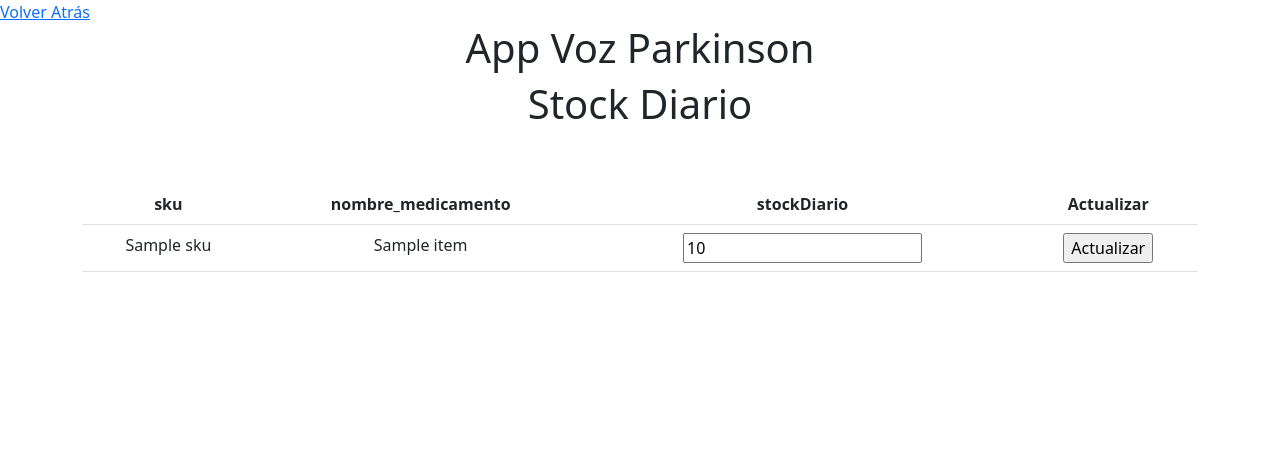
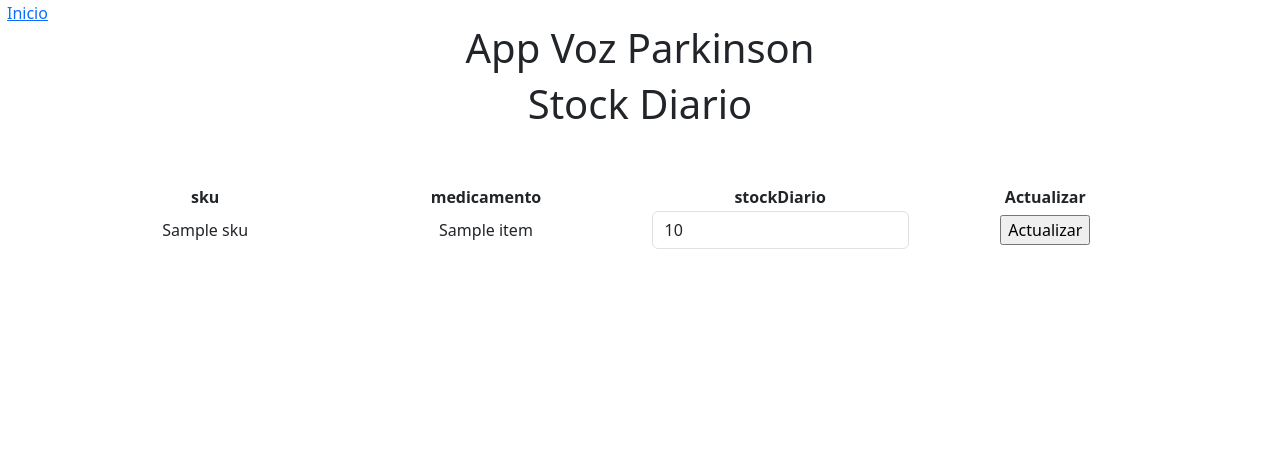
Before and after one commit to Edo-Andres/Permify_practica_EE, a Django app: page /diario/ in a window 1280 px wide. Shown: the top 471 px of the page. Run offline with Django 4.2, Linux system fonts and the light colour scheme; tables that the repository leaves empty hold one stand-in row (values such as "Sample post"); a database or web service that is not in the repository returns one stand-in record (values such as "Sample title"); data that the repository does not hold is empty; some libraries are stand-ins or nearby versions.

Commit message:
put&urls

```diff
--- a/Proyecto/urls.py
+++ b/Proyecto/urls.py
@@ -14,21 +14,11 @@ Including another URLconf
     2. Add a URL to urlpatterns:  path('blog/', include('blog.urls'))
 """
 from django.contrib import admin
-from django.urls import path
-from registro import views
+from django.urls import path, include
+# from registro import views
 
 urlpatterns = [
     path('admin/', admin.site.urls),
-    path('', views.home, name='home'),
-    path('inicioEmpleado/', views.inicioEmpleado, name='inicioEmpleado'),
-    path('inicioGerente/', views.inicioGerente, name='inicioGerente'),
-    path('signin/', views.signin, name='signin'),
-    path('signup/', views.signup, name='signup'),
-    path('diario/', views.diario, name='diario'),
-    path('semanal/', views.semanal, name='semanal'),
-    path('update_stock/', views.update_stock, name='update_stock'),
-    path('putDiario/', views.putDiario, name='putDiario'),
-    path('sucursales/', views.get_sucursales, name='sucursales'),
-    path('tipoStock/', views.tipoStock, name='tipoStock'),
-    path('diarioSucursal/', views.diarioSucursal, name='diarioSucursal'),
+    path('', include('registro.urls')),
+
 ]
--- a/registro/templates/base.html
+++ b/registro/templates/base.html
@@ -8,9 +8,14 @@
     <title>Voz Parkinson</title>
     <link rel="stylesheet" href="{% static 'css/bootstrap.min.css' %}">
 
+	<!-- <link rel="stylesheet" href="https://cdnjs.cloudflare.com/ajax/libs/font-awesome/5.15.3/css/all.min.css"> -->
+
 </head>
 <body>
-	<a href="javascript:history.back()"> Volver Atrás</a>
+	<!-- <a href="javascript:history.back()"> Volver Atrás</a> -->
+	<div style="position: relative;	left: 7px;	top: 1px;">
+		<a href="{% url 'home' %}"> Inicio</i></a>
+	</div>
     <div class="container-fluid text-center">
         <h1>App Voz Parkinson</h1>
     </div>
--- a/registro/templates/stock_diario.html
+++ b/registro/templates/stock_diario.html
@@ -6,12 +6,12 @@
 
 
 
-                <table class="table">
+                <table class="table-responsive">
                     <thead class="thead-dark">
                         <tr>
                             <th>sku</th>
-                            <th>nombre_medicamento</th>
-                            <th>stockDiario</th>
+                            <th>medicamento</th>
+                            <th class="col-3 px-2">stockDiario</th>
                             <th>Actualizar</th>
                         </tr>
                     </thead>
@@ -22,9 +22,10 @@
                             <tr>
                                 <td>{{ medicamento.sku }}</td>
                                 <td>{{ medicamento.nombre_medicamento }}</td>
-                                <td>
-                                    <input type="text" name="stockDiario_{{medicamento.id_medicamento}}" value="{{ medicamento.stockDiario }}">
+                                <td class="col-3 px-2">
+                                    <input class="form-control" type="text" name="stockDiario_{{medicamento.id_medicamento}}" value="{{ medicamento.stockDiario }}">
                                     <input type="hidden" name="medicamento_id" value="{{medicamento.id_medicamento}}">
+                                    <input type="hidden" name="sucursal" value="{{medicamento.sucursal}}">
                                 </td>
                                 <td><input type="submit" value="Actualizar"></td>
                             </tr>
--- a/registro/templates/stock_diarioSucursal.html
+++ b/registro/templates/stock_diarioSucursal.html
@@ -6,7 +6,7 @@
 
 
 
-                <table class="table">
+                <table class="table-responsive">
                     <thead class="thead-dark">
                         <tr>
                             <th>sku</th>
@@ -25,6 +25,7 @@
                                 <td>
                                     <input type="text" name="stockDiario_{{medicamento.id_medicamento}}" value="{{ medicamento.stockDiario }}">
                                     <input type="hidden" name="medicamento_id" value="{{medicamento.id_medicamento}}">
+                                    <input type="hidden" name="sucursal" value="{{medicamento.sucursal}}">
                                 </td>
                                 <td><input type="submit" value="Actualizar"></td>
                             </tr>
--- /dev/null
+++ b/registro/urls.py
@@ -0,0 +1,34 @@
+"""Proyecto URL Configuration
+
+The `urlpatterns` list routes URLs to views. For more information please see:
+    https://docs.djangoproject.com/en/4.1/topics/http/urls/
+Examples:
+Function views
+    1. Add an import:  from my_app import views
+    2. Add a URL to urlpatterns:  path('', views.home, name='home')
+Class-based views
+    1. Add an import:  from other_app.views import Home
+    2. Add a URL to urlpatterns:  path('', Home.as_view(), name='home')
+Including another URLconf
+    1. Import the include() function: from django.urls import include, path
+    2. Add a URL to urlpatterns:  path('blog/', include('blog.urls'))
+"""
+from django.contrib import admin
+from django.urls import path
+from . import views
+
+urlpatterns = [
+
+    path('', views.home, name='home'),
+    path('inicioEmpleado/', views.inicioEmpleado, name='inicioEmpleado'),
+    path('inicioGerente/', views.inicioGerente, name='inicioGerente'),
+    path('signin/', views.signin, name='signin'),
+    path('signup/', views.signup, name='signup'),
+    path('diario/', views.diario, name='diario'),
+    path('semanal/', views.semanal, name='semanal'),
+    path('update_stock/', views.update_stock, name='update_stock'),
+    path('putDiario/', views.putDiario, name='putDiario'),
+    path('sucursales/', views.get_sucursales, name='sucursales'),
+    path('tipoStock/', views.tipoStock, name='tipoStock'),
+    path('diarioSucursal/', views.diarioSucursal, name='diarioSucursal'),
+]
--- a/registro/views.py
+++ b/registro/views.py
@@ -5,6 +5,9 @@ from django.contrib.auth.models import User
 from django.db import IntegrityError
 import requests
 import json
+from django.urls import reverse
+import time
+
 
 
 
@@ -33,27 +36,26 @@ def home(request):
 def tipoStock(request):
     return render(request, 'tipoStock.html')
 
+
 def putDiario(request):
-
-    if request.method == 'GET':
-        url = 'https://vozparkinson.pythonanywhere.com/apis/medicamento_full/'
-        response = requests.get(url)
-        data = response.json()
-        context = {'medicamentos': data}
-        return render(request, 'stock_diario.html', context)
-    elif request.method == 'POST':
+    if request.method == 'POST':
         medicamento_id = request.POST.get('medicamento_id')
+        sucursal = request.POST.get('sucursal')
         print(medicamento_id)
+        print(sucursal)
         url = f'https://vozparkinson.pythonanywhere.com/apis/medicamento_full/{medicamento_id}/'
         new_stock = request.POST.get(f'stockDiario_{medicamento_id}')
         data = {'stockDiario': new_stock}
         response = requests.put(url, data=data)
-
         if response.status_code == 200:
-            return redirect('http://127.0.0.1:8000/diarioSucursal/?sucursal=Sucursal 3')
+            url2 = f'https://vozparkinson.pythonanywhere.com/apis/medicamento_full/?sucursal={sucursal}'
+            response2 = requests.get(url2)
+            data2 = json.loads(response2.text)
+            return render(request, 'stock_diario.html', {'medicamentos': data2})
         else:
             print(response.text)
             return render(request, 'inicioEmpleado.html')
+
 
 def diario(request):
 
```
Also changed, not shown: db.sqlite3.
